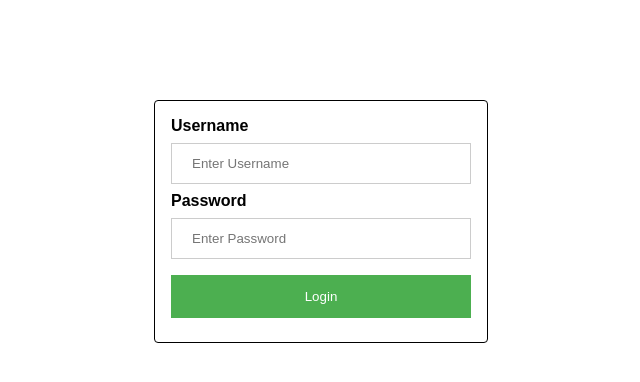
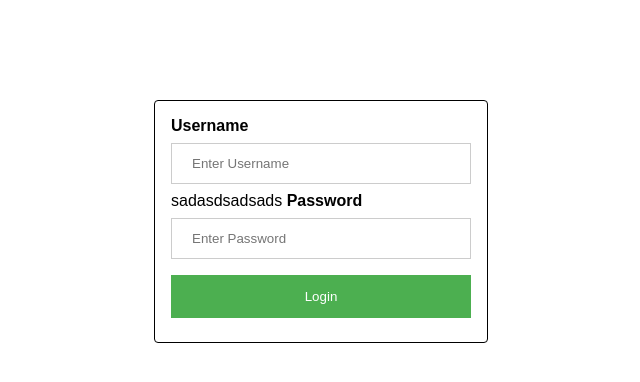
Before and after one commit to lovvejeet/git_practice, a plain HTML site: page index.html in a window 1280 px wide. Shown: the whole page, without its empty margins (319-959 px from the left). Drawn offline with Linux system fonts and the light colour scheme.

Commit message:
add text

```diff
--- a/index.html
+++ b/index.html
@@ -57,7 +57,7 @@
             name="uname"
             required
           />
-
+          sadasdsadsads
           <label for="psw"><b>Password</b></label>
           <input
             type="password"
```
